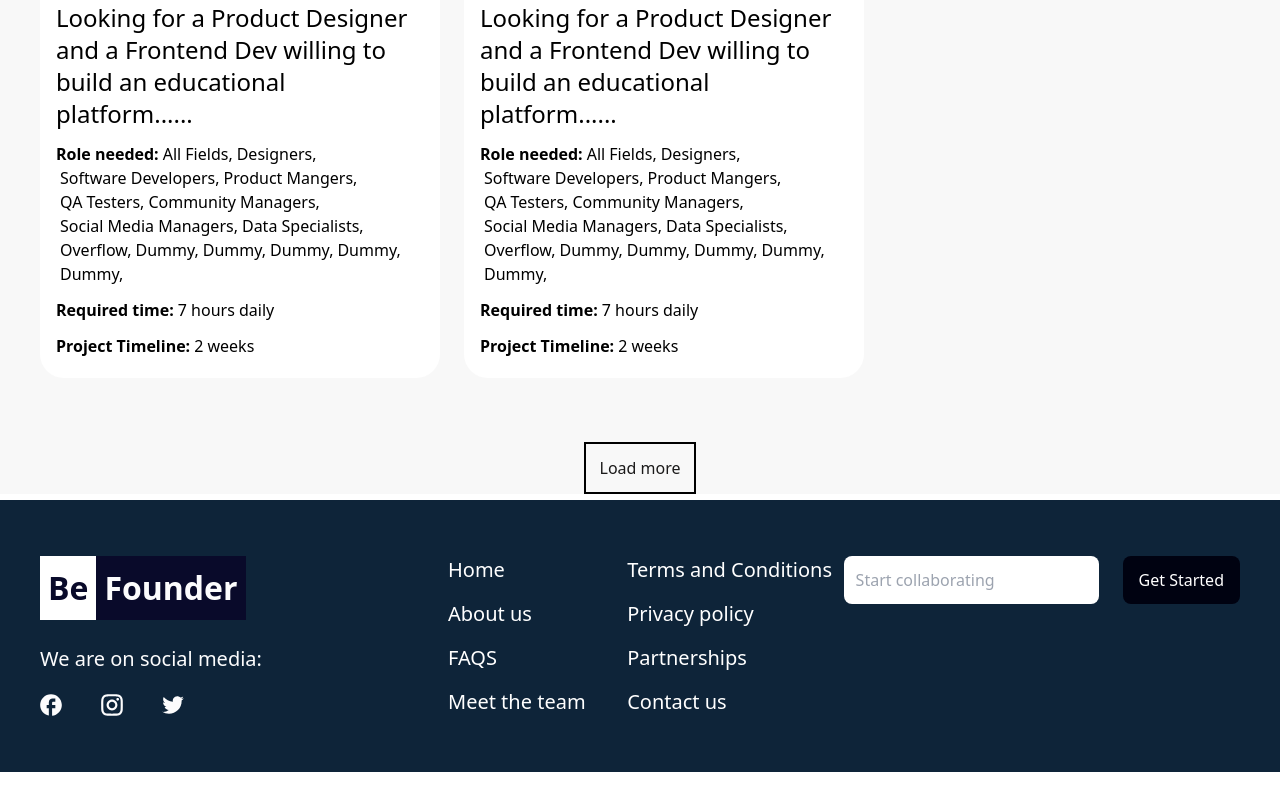
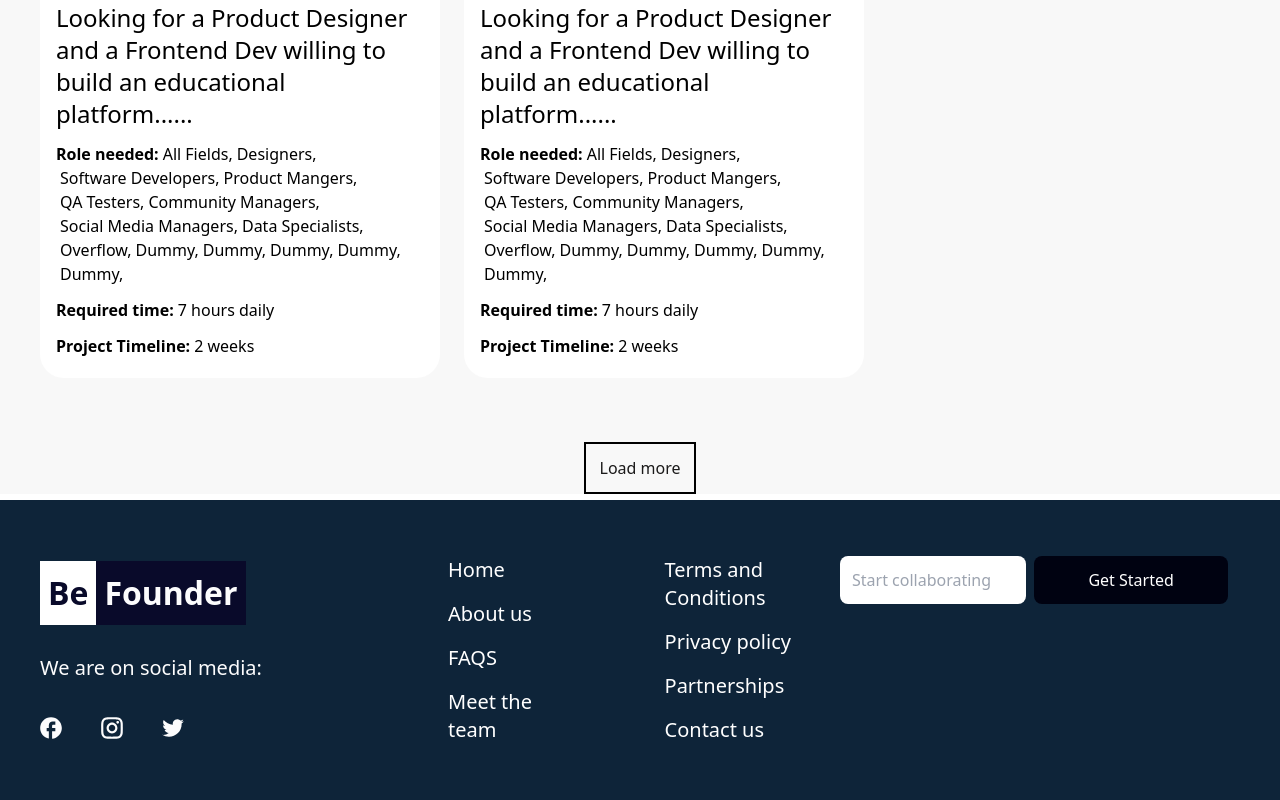
Before and after one commit to Beefounder/Befounder, a React (Create React App) app: page / in a window 1280 px wide. Shown: the part 1456-2256 px from the top of the page. Before the commit the page ends 2228 px from the top, so only its background shows below. Built offline with nearby package versions, Linux system fonts and the light colour scheme.

Commit message:
fix styles issues with footer

```diff
--- a/src/components/layout/Footer/Footer.tsx
+++ b/src/components/layout/Footer/Footer.tsx
@@ -41,7 +41,7 @@ const Footer = () => {
                 </span>
               </div>
             </div>
-            <div className="flex justify-between lg:w-full md:w-3/5 w-full lg:my-0 my-10">
+            <div className="flex gap-24 lg:w-full md:w-3/5 w-full lg:my-0 my-10">
               <div className="mx-2">
                 <ul className="grid gap-y-4 md:text-xl text-base font-normal">
                   <li>
@@ -75,13 +75,15 @@ const Footer = () => {
                 </ul>
               </div>
             </div>
-            <div className="flex xl:gap-x-6 xl:justify-end justify-between lg:w-full md:w-1/2 w-full md:text-base text-sm">
+            {/* <div className="flex xl:gap-x-6 xl:justify-end justify-between lg:w-full md:w-1/2 w-full md:text-base text-sm"> */}
+            <div className="flex gap-2 md:text-base text-sm h-fit w-fit">
               <input
                 type="text"
                 placeholder="Start collaborating"
-                className="bg-white rounded-lg text-[#958E8E] w-fit h-fit py-3 xl:px-3 md:px-2 px-3 outline-none"
+                // className="bg-white rounded-lg text-[#958E8E] w-fit h-fit  sm-[420]:w-full py-3 xl:px-3 md:px-2 px-3 outline-none"
+                className="bg-white rounded-lg text-[#958E8E] h-fit w-full py-3 xl:px-3 md:px-2 px-3 outline-none"
               />
-              <button className="bg-[#000211] lg:px-4 px-5 py-3 rounded-lg h-fit font-medium border-0">
+              <button className="bg-[#000211] w-full px-5 py-3 rounded-lg font-medium border-0">
                 Get Started
               </button>
             </div>
--- a/src/components/modals/Login/Login.tsx
+++ b/src/components/modals/Login/Login.tsx
@@ -12,7 +12,7 @@ const Login = (modalOption: { open: any; onClose: any }) => {
   return (
     <div
       onClick={modalOption.onClose}
-      className="fixed left-0 top-0 bottom-0 bg-black bg-opacity-25 w-full flex justify-center items-center"
+      className="fixed left-0 top-0 bottom-0 z-10 bg-black bg-opacity-25 w-full flex justify-center items-center"
     >
       <form
         onClick={(e) => {
--- a/src/components/modals/ResetPassword/ResetPassword.tsx
+++ b/src/components/modals/ResetPassword/ResetPassword.tsx
@@ -6,7 +6,7 @@ const ResetPassword = (modalOption: { open: any; onClose: any }) => {
   return (
     <div
       onClick={modalOption.onClose}
-      className="fixed left-0 top-0 bottom-0 bg-black bg-opacity-25 w-full flex justify-center items-center overflow-hidden"
+      className="fixed left-0 top-0 bottom-0 z-10 bg-black bg-opacity-25 w-full flex justify-center items-center overflow-hidden"
     >
       <form
         onClick={(e) => {
--- a/src/components/modals/Signup/Signup.tsx
+++ b/src/components/modals/Signup/Signup.tsx
@@ -9,7 +9,7 @@ const Signup = (modalOption: { open: any; onClose: any }) => {
   return (
     <div
       onClick={modalOption.onClose}
-      className="fixed left-0 top-0 bottom-0 bg-black bg-opacity-25 w-full flex justify-center items-center"
+      className="fixed left-0 top-0 bottom-0 z-10 bg-black bg-opacity-25 w-full flex justify-center items-center"
     >
       <form
         onClick={(e) => {
```
